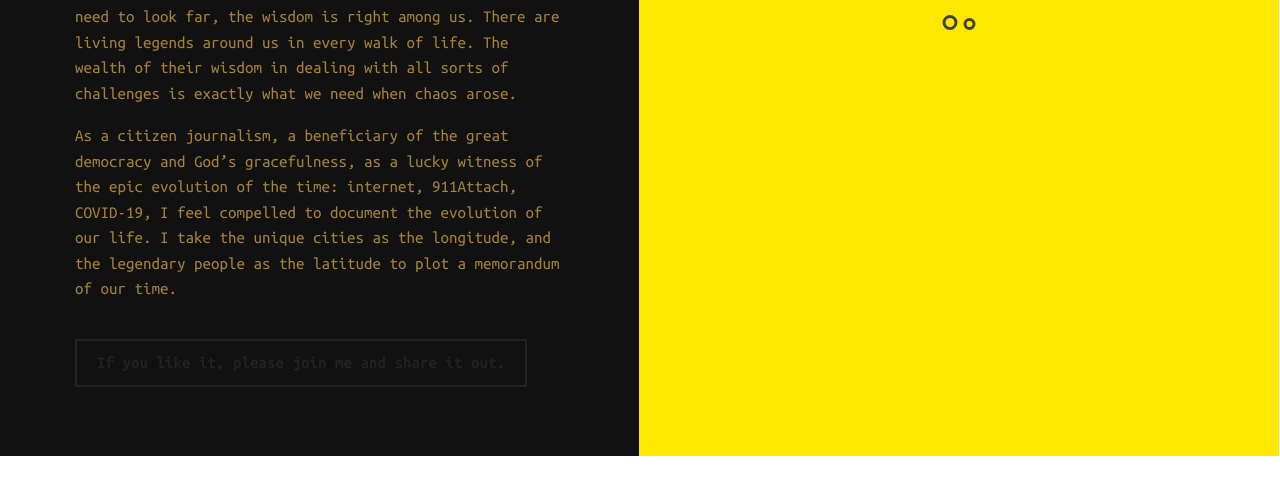
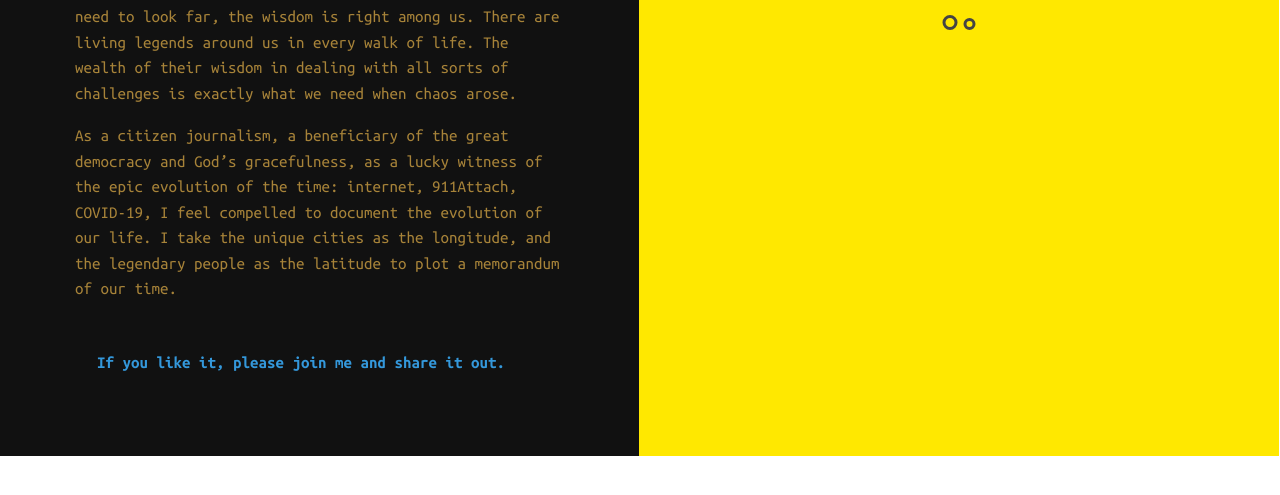
Before and after one commit to dvpwemake/memocity, a plain HTML site: page about-me.html in a window 1280 px wide. Shown: the part 2433-2928 px from the top of the page. Drawn offline with Linux system fonts and the light colour scheme.

Commit message:
color update

```diff
--- a/about-me.html
+++ b/about-me.html
@@ -374,7 +374,7 @@
 
 										<p>As a citizen journalism, a beneficiary of the great democracy and God’s gracefulness, as a lucky witness of the epic evolution of the time: internet, 911Attach, COVID-19, I feel compelled to document the evolution of our life. I take the unique cities as the longitude, and the legendary people as the latitude to plot a memorandum of our time.  </p>
 
-										<a href="contact.html" class="btn btn-dark-bordered margin-top-20">If you like it, please join me and share it out.</a>
+										<a href="contact.html" class="btn btn-light-bordered margin-top-20">If you like it, please join me and share it out.</a>
 									</div>
 									<!-- End split box content -->
 
```
